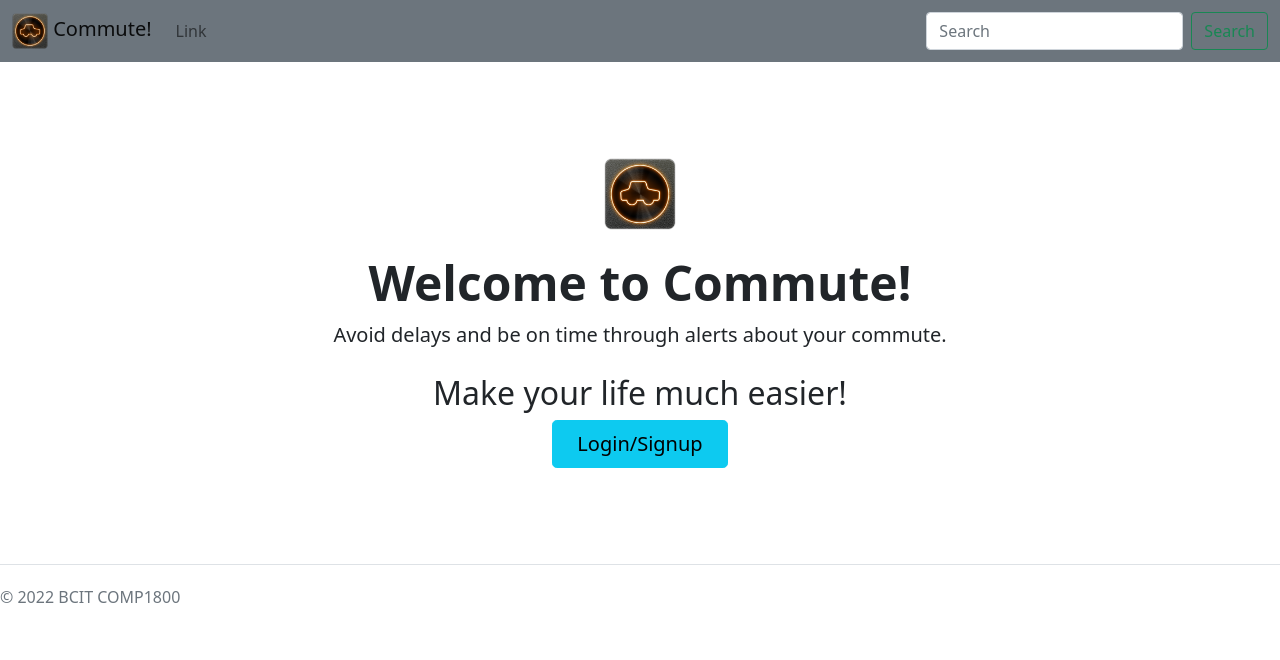
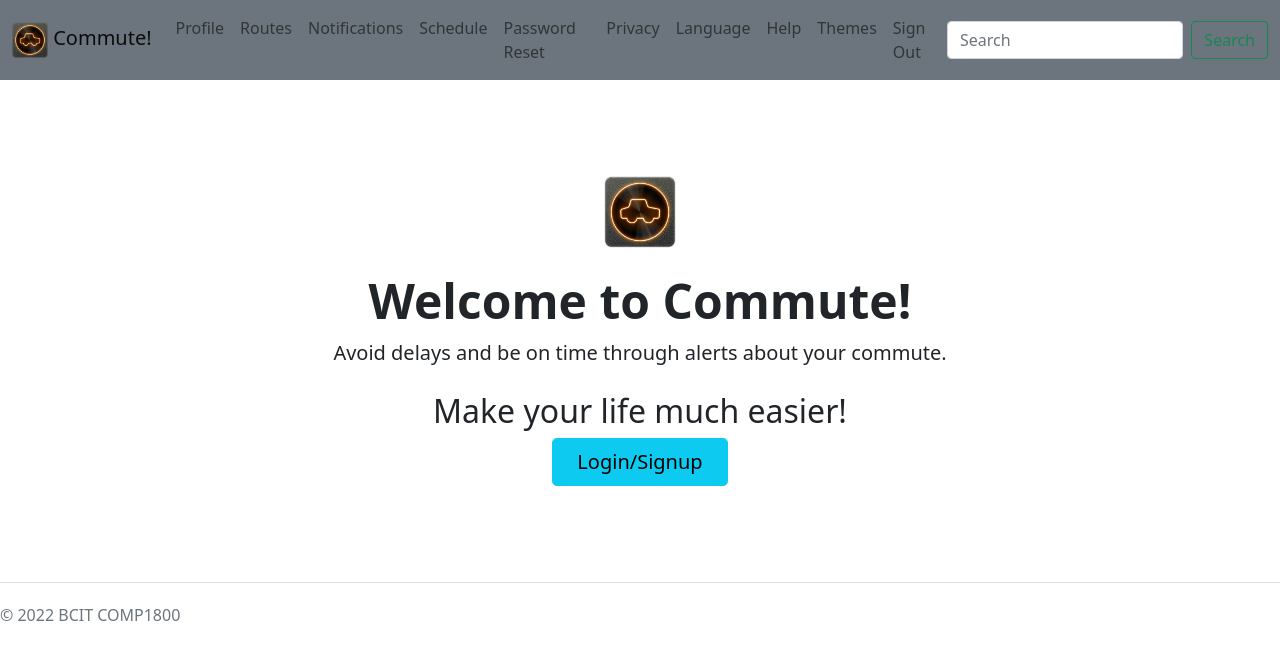
Before and after one commit to JosephDriedger/1800_202230_bby31, a plain HTML site: page index.html in a window 1280 px wide. Drawn offline with nearby package versions, Linux system fonts and the light colour scheme.

Commit message:
Edited the Title in the Head and added stuff to the dropdown menu.

```diff
--- a/index.html
+++ b/index.html
@@ -3,7 +3,7 @@
 
 <head>
     <title>My BCIT Project</title>
-    <meta name="comp1800 template" content="My 1800 App">
+    <meta name="comp1800 template" content="Commute!">
 
     <!-- Required meta tags -->
     <meta charset="utf-8">
@@ -44,7 +44,34 @@
             <div class="collapse navbar-collapse" id="navbarSupportedContent">
                 <ul class="navbar-nav me-auto mb-2 mb-lg-0">
                     <li class="nav-item">
-                        <a class="nav-link" href="#">Link</a>
+                        <a class="nav-link" href="#">Profile</a>
+                    </li>
+                    <li class="nav-item">
+                        <a class="nav-link" href="#">Routes</a>
+                    </li>
+                    <li class="nav-item">
+                        <a class="nav-link" href="#">Notifications</a>
+                    </li>
+                    <li class="nav-item">
+                        <a class="nav-link" href="#">Schedule</a>
+                    </li>
+                    <li class="nav-item">
+                        <a class="nav-link" href="#">Password Reset</a>
+                    </li>
+                    <li class="nav-item">
+                        <a class="nav-link" href="#">Privacy</a>
+                    </li>
+                    <li class="nav-item">
+                        <a class="nav-link" href="#">Language</a>
+                    </li>
+                    <li class="nav-item">
+                        <a class="nav-link" href="#">Help</a>
+                    </li>
+                    <li class="nav-item">
+                        <a class="nav-link" href="#">Themes</a>
+                    </li>
+                    <li class="nav-item text-warning">
+                        <a class="nav-link" href="#">Sign Out</a>
                     </li>
                 </ul>
                 <form class="d-flex">
```
